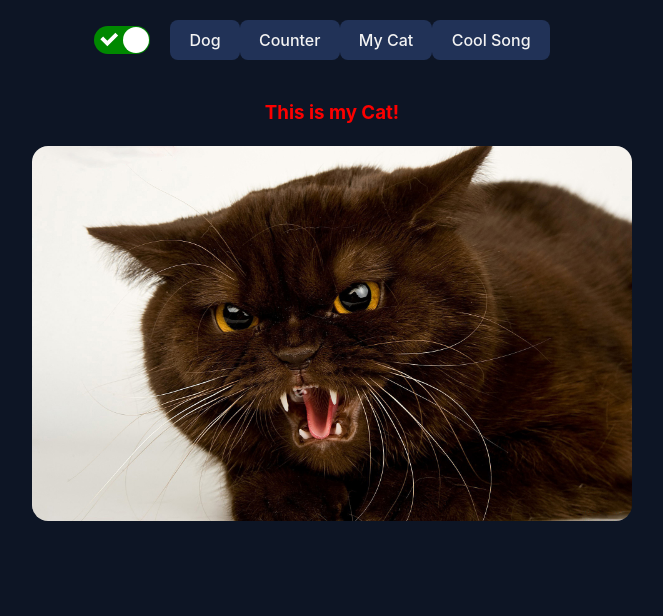
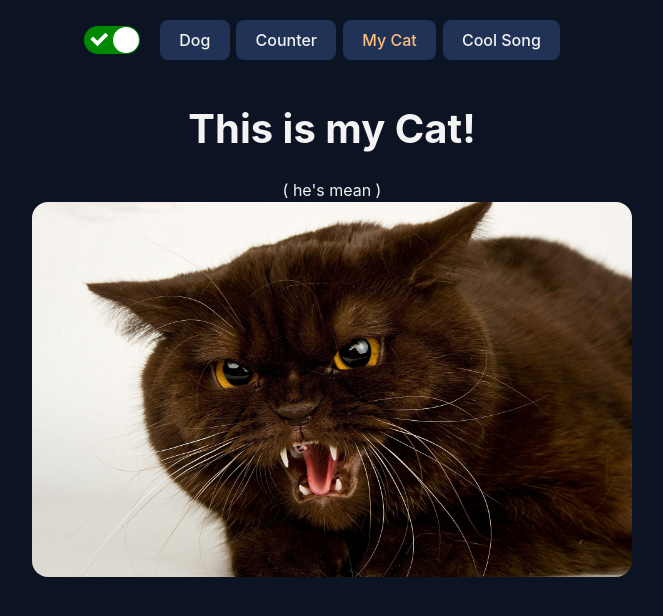
Before and after one commit to Braumski/react-vite-playground, a React (Vite) app: page /cat in a window 1280 px wide. Shown: the top 616 px of the page, without its empty margins (308-971 px from the left). Built offline with nearby package versions, Linux system fonts and the light colour scheme.

Commit message:
got it lookin pretty 🤩

```diff
--- a/index.html
+++ b/index.html
@@ -4,7 +4,7 @@
     <meta charset="UTF-8" />
     <link rel="icon" type="image/svg+xml" href="/vite.svg" />
     <meta name="viewport" content="width=device-width, initial-scale=1.0" />
-    <title>Vite + React + TS</title>
+    <title>My Cool React Site</title>
   </head>
   <body>
     <div id="root"></div>
--- a/src/App.tsx
+++ b/src/App.tsx
@@ -2,7 +2,7 @@
 import { createContext,  useState } from 'react'
 
 //Library
-import {Routes, Route, Link} from 'react-router-dom'
+import {Routes, Route, NavLink} from 'react-router-dom'
 
 
 
@@ -35,14 +35,24 @@ export default function App() {
           onChange={toggleTheme}
           checked={theme === "dark"}
         />
-        <nav className="nav">
+        <nav>
+          <ul className="nav-list">
+            <li className="nav-item" id={theme}>
+              <NavLink to="/dog-homepage"  >Dog</NavLink>
+            </li>
+            <li className="nav-item" id={theme}>
+              <NavLink to="/counter" >Counter</NavLink>
+            </li>
+            <li className="nav-item" id={theme}>
+              <NavLink to="/cat" >My Cat</NavLink>
+            </li>
+            <li className="nav-item" id={theme}>
+              <NavLink to="/cool-song" >Cool Song</NavLink>
+            </li>
+          </ul>
           {/* Link Tags replace Anchor or <a href> tags in React */}
           {/* These links add components to the page. I think they replace each
           other because they are from the same navbar */}
-          <Link to="/dog-homepage" id={theme} className="nav-item">Dog</Link>
-          <Link to="/counter" id={theme} className="nav-item">Counter</Link>
-          <Link to="/cat" id={theme} className="nav-item">My Cat</Link>
-          <Link to="/cool-song" id={theme} className="nav-item">Cool Song</Link>
         </nav>
       </div>
 
--- a/src/components/ReactVideoPlayerLibrary.tsx
+++ b/src/components/ReactVideoPlayerLibrary.tsx
@@ -4,7 +4,7 @@ import ReactPlayer from 'react-player'
 export default function ReactVideoPlayerLibrary(){
   return (
   <>
-    <h3 id="cool-song-title"> Very cool Song </h3>
+    <h1 id="cool-song-title"> Very cool Song </h1>
     <ReactPlayer
       url='https://www.youtube.com/watch?v=i_0G6WPuss4'
       controls='true'
--- a/src/components/UsingImages.tsx
+++ b/src/components/UsingImages.tsx
@@ -3,7 +3,7 @@ import CatImg from '../images/Angry-Kitty-Wallpaper-random-36918482-1920-1200.jp
 export default function UsingImages(){
   return(
     <>
-    <h3 id="my-cat-title">This is my Cat!</h3>
+    <h1 id="my-cat-title">This is my Cat!</h1><span>( he's mean )</span>
     <img id="my-cat" src={CatImg} alt="Angry Cat"/>
     </>
   )
--- a/src/index.css
+++ b/src/index.css
@@ -1,13 +1,15 @@
 :root {
   --primary-dark: rgb(29, 29, 29);
   --secondary-dark:  rgb(51, 51, 51);
+  --tertiary-dark: rgb(95, 95, 95);
 
   --primary-light: rgb(243, 243, 243);
   --secondary-light: rgb(190, 190, 190);
 
   --primary-color: rgb(33, 50, 87);
-  --secondary-color: rgb(13, 21, 37);
-  --tertiary-color: rgb(191, 199, 216);
+  --secondary-color: rgb(12, 19, 34);
+  --tertiary-color: rgb(217, 228, 255);
+  --highlight-color: rgb(255, 189, 124);
 
   font-family: Inter, system-ui, Avenir, Helvetica, Arial, sans-serif;
   line-height: 1.5;
@@ -17,18 +19,22 @@
 body {
   margin: 0;
 }
-
+ul, ol{
+  list-style-type: none;
+  margin:0;
+  padding:0;
+}
 .app {
   display: flex;
   flex-direction: column;
   align-items: center;
   margin: 0;
-  min-width: 320px;
-  min-height: 100vh;
+  width: 100%;
+  height: 100vh;
 }
 
 #light.app {
-  background-color: var(--primary-light);
+  background-color: var(--tertiary-color);
   color: var(--primary-dark);
 }
 
@@ -38,12 +44,17 @@ body {
 }
 
 a {
+  text-decoration:none;
   font-weight: 500;
-  color: #646cff;
-  text-decoration: inherit;
+}
+#dark a{
+  color:var(--primary-light);
+}
+#light a{
+  color:var(--primary-dark);
 }
 h1 {
-  font-size: 3.2em;
+  font-size: 2.5em;
   line-height: 1.1;
 }
 
@@ -76,16 +87,15 @@ button:focus-visible {
   display: flex;
 }
 
-.mode-toggle-container>button,
-p {
+.mode-toggle-container>button, p {
   margin: 0;
   font-size: 1rem;
   padding: 10px;
 }
 
-.nav {
+.nav-list {
   display: flex;
-  max-width: 500px;
+  min-width: 400px;
   align-items: center;
   justify-content: space-between;
   margin: 20px;
@@ -96,28 +106,28 @@ p {
   border-radius: 8px;
   transition: transform 125ms;
 }
-.nav-item:hover,
-.nav-item:focus {
-  background-color: #0e102e;
-}
 .nav-item:hover {
   transform: translateY(-0.15rem);
 }
-
 #dark.nav-item , #dark button {
   color:var(--primary-light);
   background-color: var(--primary-color);
 }
 
 #light.nav-item , #light button {
-  color: var(--tertiary-color);
-  background-color: var(--primary-color);
+  color: var(--secondary-dark);
+  background-color: var(--primary-light);
+}
+
+#dark.nav-item .active{
+  color:var(--highlight-color)
+}
+#light.nav-item .active{
+  color: var(--tertiary-dark);
 }
 
 
-
 .counter-container {
-  max-width: 200px;
   display: flex;
   align-items: center;
   justify-content: space-between;
@@ -128,13 +138,6 @@ p {
   font-size: 1.75rem;
 }
 
-#my-cat-title,
-#cool-song-title {
-  display: flex;
-  justify-content: center;
-  color: rgb(252, 0, 0);
-}
-
 #my-cat {
   width: 600px;
   border-radius: 16px;
```
